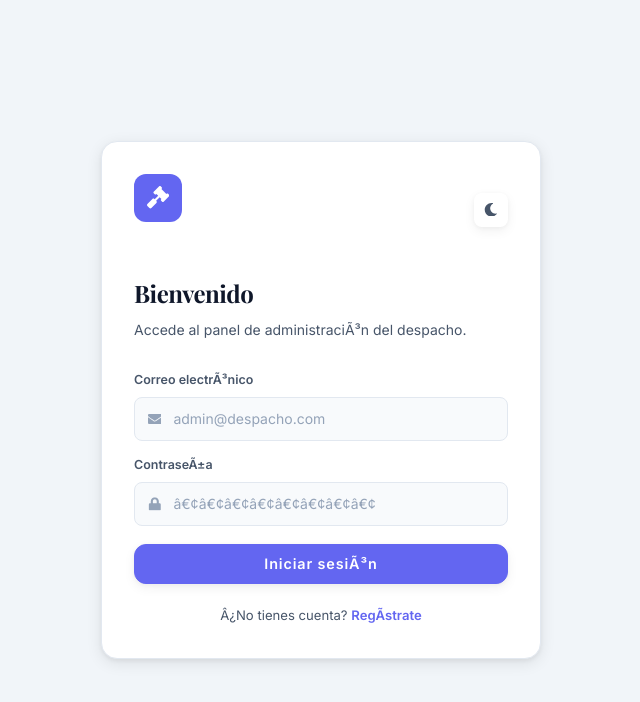
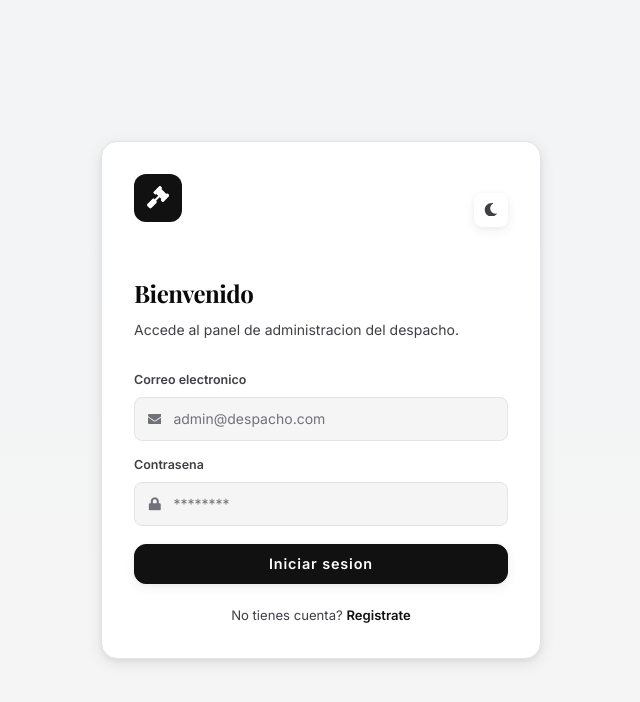
Before and after one commit to Stephy0723/firma-legal, a React (Vite) app in the folder Frontend/: page /admin/login in a window 1280 px wide. Shown: the top 702 px of the page, without its empty margins (319-959 px from the left). Built offline with nearby package versions, Linux system fonts and the light colour scheme; no server answers; a web font is replaced by a local one.

Commit message:
refactor: improve code readability and fix minor typos in Login and Register pages

```diff
--- a/Frontend/src/admin/pages/login/LoginPage.tsx
+++ b/Frontend/src/admin/pages/login/LoginPage.tsx
@@ -1,8 +1,8 @@
 import { useState } from 'react';
 import { Link, useNavigate } from 'react-router-dom';
+import { FaEnvelope, FaGavel, FaLock, FaMoon, FaSun } from 'react-icons/fa';
+import { createApiUrl } from '../../../utils/api';
 import { useAdminTheme } from '../../theme/AdminThemeContext';
-import { FaMoon, FaSun, FaGavel, FaLock, FaEnvelope } from 'react-icons/fa';
-import { createApiUrl } from '../../../utils/api';
 
 const LoginPage = () => {
   const navigate = useNavigate();
@@ -14,7 +14,12 @@ const LoginPage = () => {
 
   const handleSubmit = async (e: { preventDefault: () => void }) => {
     e.preventDefault();
-    if (!email || !password) { setError('Completa todos los campos.'); return; }
+
+    if (!email || !password) {
+      setError('Completa todos los campos.');
+      return;
+    }
+
     setLoading(true);
     setError('');
 
@@ -25,10 +30,19 @@ const LoginPage = () => {
         body: JSON.stringify({ email, password }),
       });
       const data = await res.json();
-      if (!res.ok) { setError(data.error || 'Error al iniciar sesiÃ³n.'); return; }
+
+      if (!res.ok) {
+        setError(data.error || 'Error al iniciar sesion.');
+        return;
+      }
+
       localStorage.setItem('admin_auth', 'true');
       localStorage.setItem('admin_email', data.email);
-      if (data.name) localStorage.setItem('admin_name', data.name);
+
+      if (data.name) {
+        localStorage.setItem('admin_name', data.name);
+      }
+
       navigate('/admin');
     } catch {
       setError('No se pudo conectar con el servidor.');
@@ -48,17 +62,27 @@ const LoginPage = () => {
         </div>
 
         <h1 className="admin-auth__title">Bienvenido</h1>
-        <p className="admin-auth__subtitle">Accede al panel de administraciÃ³n del despacho.</p>
+        <p className="admin-auth__subtitle">Accede al panel de administracion del despacho.</p>
 
         {error && (
-          <div style={{ background: 'var(--danger-bg)', border: '1px solid var(--danger)', borderRadius: 'var(--radius-sm)', padding: '0.65rem 0.85rem', color: 'var(--danger)', fontSize: '0.82rem', marginBottom: '0.75rem' }}>
+          <div
+            style={{
+              background: 'var(--danger-bg)',
+              border: '1px solid var(--danger)',
+              borderRadius: 'var(--radius-sm)',
+              padding: '0.65rem 0.85rem',
+              color: 'var(--danger)',
+              fontSize: '0.82rem',
+              marginBottom: '0.75rem',
+            }}
+          >
             {error}
           </div>
         )}
 
         <form className="admin-auth__form" onSubmit={handleSubmit}>
           <div className="a-field">
-            <label style={{ fontSize: '0.78rem', fontWeight: 600, color: 'var(--tx2)' }}>Correo electrÃ³nico</label>
+            <label style={{ fontSize: '0.78rem', fontWeight: 600, color: 'var(--tx2)' }}>Correo electronico</label>
             <div style={{ position: 'relative' }}>
               <FaEnvelope style={{ position: 'absolute', left: '0.85rem', top: '50%', transform: 'translateY(-50%)', color: 'var(--tx3)', fontSize: '0.85rem' }} />
               <input
@@ -66,34 +90,42 @@ const LoginPage = () => {
                 type="email"
                 placeholder="admin@despacho.com"
                 value={email}
-                onChange={(e) => { setEmail(e.target.value); setError(''); }}
+                onChange={(e) => {
+                  setEmail(e.target.value);
+                  setError('');
+                }}
                 style={{ paddingLeft: '2.4rem' }}
                 required
               />
             </div>
           </div>
+
           <div className="a-field">
-            <label style={{ fontSize: '0.78rem', fontWeight: 600, color: 'var(--tx2)' }}>ContraseÃ±a</label>
+            <label style={{ fontSize: '0.78rem', fontWeight: 600, color: 'var(--tx2)' }}>Contrasena</label>
             <div style={{ position: 'relative' }}>
               <FaLock style={{ position: 'absolute', left: '0.85rem', top: '50%', transform: 'translateY(-50%)', color: 'var(--tx3)', fontSize: '0.85rem' }} />
               <input
                 className="a-input"
                 type="password"
-                placeholder="â€¢â€¢â€¢â€¢â€¢â€¢â€¢â€¢"
+                placeholder="********"
                 value={password}
-                onChange={(e) => { setPassword(e.target.value); setError(''); }}
+                onChange={(e) => {
+                  setPassword(e.target.value);
+                  setError('');
+                }}
                 style={{ paddingLeft: '2.4rem' }}
                 required
               />
             </div>
           </div>
+
           <button type="submit" className="a-btn a-btn--primary a-btn--lg" style={{ width: '100%', marginTop: '0.25rem' }} disabled={loading}>
-            {loading ? 'Verificando...' : 'Iniciar sesiÃ³n'}
+            {loading ? 'Verificando...' : 'Iniciar sesion'}
           </button>
         </form>
 
         <p className="admin-auth__footer">
-          Â¿No tienes cuenta? <Link to="/admin/register">RegÃ­strate</Link>
+          No tienes cuenta? <Link to="/admin/register">Registrate</Link>
         </p>
       </div>
     </section>
--- a/Frontend/src/admin/pages/register/RegisterPage.tsx
+++ b/Frontend/src/admin/pages/register/RegisterPage.tsx
@@ -1,8 +1,8 @@
 import { useState } from 'react';
 import { Link, useNavigate } from 'react-router-dom';
+import { FaEnvelope, FaGavel, FaLock, FaMoon, FaSun, FaUser } from 'react-icons/fa';
+import { createApiUrl } from '../../../utils/api';
 import { useAdminTheme } from '../../theme/AdminThemeContext';
-import { FaMoon, FaSun, FaGavel, FaLock, FaEnvelope, FaUser } from 'react-icons/fa';
-import { createApiUrl } from '../../../utils/api';
 
 const RegisterPage = () => {
   const navigate = useNavigate();
@@ -15,7 +15,12 @@ const RegisterPage = () => {
 
   const handleSubmit = async (e: { preventDefault: () => void }) => {
     e.preventDefault();
-    if (!name || !email || !password) { setError('Completa todos los campos.'); return; }
+
+    if (!name || !email || !password) {
+      setError('Completa todos los campos.');
+      return;
+    }
+
     setLoading(true);
     setError('');
 
@@ -26,7 +31,12 @@ const RegisterPage = () => {
         body: JSON.stringify({ name, email, password }),
       });
       const data = await res.json();
-      if (!res.ok) { setError(data.error || 'Error al registrar cuenta.'); return; }
+
+      if (!res.ok) {
+        setError(data.error || 'Error al registrar cuenta.');
+        return;
+      }
+
       localStorage.setItem('admin_auth', 'true');
       localStorage.setItem('admin_name', data.name);
       localStorage.setItem('admin_email', data.email);
@@ -43,7 +53,7 @@ const RegisterPage = () => {
       <div className="admin-auth__card">
         <div style={{ display: 'flex', justifyContent: 'space-between', alignItems: 'center', marginBottom: '1.75rem' }}>
           <div className="admin-auth__logo"><FaGavel /></div>
-          <button type="button" className="a-btn a-btn--ghost a-btn--icon" onClick={toggleTheme}>
+          <button type="button" className="a-btn a-btn--ghost a-btn--icon" onClick={toggleTheme} title="Cambiar tema">
             {theme === 'dark' ? <FaSun /> : <FaMoon />}
           </button>
         </div>
@@ -52,7 +62,17 @@ const RegisterPage = () => {
         <p className="admin-auth__subtitle">Registra un nuevo administrador del despacho.</p>
 
         {error && (
-          <div style={{ background: 'var(--danger-bg)', border: '1px solid var(--danger)', borderRadius: 'var(--radius-sm)', padding: '0.65rem 0.85rem', color: 'var(--danger)', fontSize: '0.82rem', marginBottom: '0.75rem' }}>
+          <div
+            style={{
+              background: 'var(--danger-bg)',
+              border: '1px solid var(--danger)',
+              borderRadius: 'var(--radius-sm)',
+              padding: '0.65rem 0.85rem',
+              color: 'var(--danger)',
+              fontSize: '0.82rem',
+              marginBottom: '0.75rem',
+            }}
+          >
             {error}
           </div>
         )}
@@ -62,30 +82,66 @@ const RegisterPage = () => {
             <label style={{ fontSize: '0.78rem', fontWeight: 600, color: 'var(--tx2)' }}>Nombre completo</label>
             <div style={{ position: 'relative' }}>
               <FaUser style={{ position: 'absolute', left: '0.85rem', top: '50%', transform: 'translateY(-50%)', color: 'var(--tx3)', fontSize: '0.85rem' }} />
-              <input className="a-input" type="text" placeholder="Tu nombre" value={name} onChange={(e) => { setName(e.target.value); setError(''); }} style={{ paddingLeft: '2.4rem' }} required />
+              <input
+                className="a-input"
+                type="text"
+                placeholder="Tu nombre"
+                value={name}
+                onChange={(e) => {
+                  setName(e.target.value);
+                  setError('');
+                }}
+                style={{ paddingLeft: '2.4rem' }}
+                required
+              />
             </div>
           </div>
+
           <div className="a-field">
-            <label style={{ fontSize: '0.78rem', fontWeight: 600, color: 'var(--tx2)' }}>Correo electrÃ³nico</label>
+            <label style={{ fontSize: '0.78rem', fontWeight: 600, color: 'var(--tx2)' }}>Correo electronico</label>
             <div style={{ position: 'relative' }}>
               <FaEnvelope style={{ position: 'absolute', left: '0.85rem', top: '50%', transform: 'translateY(-50%)', color: 'var(--tx3)', fontSize: '0.85rem' }} />
-              <input className="a-input" type="email" placeholder="correo@despacho.com" value={email} onChange={(e) => { setEmail(e.target.value); setError(''); }} style={{ paddingLeft: '2.4rem' }} required />
+              <input
+                className="a-input"
+                type="email"
+                placeholder="correo@despacho.com"
+                value={email}
+                onChange={(e) => {
+                  setEmail(e.target.value);
+                  setError('');
+                }}
+                style={{ paddingLeft: '2.4rem' }}
+                required
+              />
             </div>
           </div>
+
           <div className="a-field">
-            <label style={{ fontSize: '0.78rem', fontWeight: 600, color: 'var(--tx2)' }}>ContraseÃ±a</label>
+            <label style={{ fontSize: '0.78rem', fontWeight: 600, color: 'var(--tx2)' }}>Contrasena</label>
             <div style={{ position: 'relative' }}>
               <FaLock style={{ position: 'absolute', left: '0.85rem', top: '50%', transform: 'translateY(-50%)', color: 'var(--tx3)', fontSize: '0.85rem' }} />
-              <input className="a-input" type="password" placeholder="â€¢â€¢â€¢â€¢â€¢â€¢â€¢â€¢" value={password} onChange={(e) => { setPassword(e.target.value); setError(''); }} style={{ paddingLeft: '2.4rem' }} required />
+              <input
+                className="a-input"
+                type="password"
+                placeholder="********"
+                value={password}
+                onChange={(e) => {
+                  setPassword(e.target.value);
+                  setError('');
+                }}
+                style={{ paddingLeft: '2.4rem' }}
+                required
+              />
             </div>
           </div>
+
           <button type="submit" className="a-btn a-btn--primary a-btn--lg" style={{ width: '100%', marginTop: '0.25rem' }} disabled={loading}>
             {loading ? 'Registrando...' : 'Crear cuenta'}
           </button>
         </form>
 
         <p className="admin-auth__footer">
-          Â¿Ya tienes cuenta? <Link to="/admin/login">Inicia sesiÃ³n</Link>
+          Ya tienes cuenta? <Link to="/admin/login">Inicia sesion</Link>
         </p>
       </div>
     </section>
--- a/Frontend/src/admin/styles/admin.scss
+++ b/Frontend/src/admin/styles/admin.scss
@@ -3,60 +3,72 @@
    ───────────────────────────────────────────── */
 
 /* ── Tokens ── */
+
+/* ADMIN THEME VARIABLES - LIGHT */
 [data-admin-theme='light'] {
-  --ab:       #F1F5F9;
+  --ab:       #F3F4F6;
   --sb:       #FFFFFF;
-  --sb2:      #F8FAFC;
-  --sb3:      #EEF2FF;
-  --tx:       #0F172A;
-  --tx2:      #475569;
-  --tx3:      #94A3B8;
-  --bd:       #E2E8F0;
-  --bd2:      #CBD5E1;
-  --ac:       #6366F1;
-  --ac2:      #4F46E5;
-  --ac-bg:    #EEF2FF;
-  --ac-tx:    #4338CA;
+  --sb2:      #F5F5F5;
+  --sb3:      #EBEBEB;
+  --tx:       #0A0A0A;
+  --tx2:      #3F3F46;
+  --tx3:      #71717A;
+  --bd:       #E4E4E7;
+  --bd2:      #D4D4D8;
+  --ac:       #111111;
+  --ac2:      #000000;
+  --ac-bg:    #F1F1F1;
+  --ac-tx:    #111111;
+  --on-ac:    #FFFFFF;
   --danger:   #EF4444;
   --danger-bg:#FEF2F2;
-  --success:  #10B981;
-  --success-bg:#ECFDF5;
-  --warning:  #F59E0B;
-  --warning-bg:#FFFBEB;
+  --success:  #111111;
+  --success-bg:#F3F4F6;
+  --warning:  #27272A;
+  --warning-bg:#F5F5F5;
   --sh:       0 1px 3px rgba(0,0,0,0.07), 0 1px 2px rgba(0,0,0,0.04);
   --sh2:      0 4px 16px rgba(0,0,0,0.09), 0 2px 4px rgba(0,0,0,0.05);
   --sh3:      0 20px 60px rgba(0,0,0,0.15);
   --radius:   12px;
   --radius-sm:8px;
   --radius-lg:16px;
-}
-
+  /* ADMIN CUSTOM COLORS */
+  --admin-primary: #7c3aed; /* Morado principal */
+  --admin-on-primary: #fff; /* Texto sobre morado */
+}
+
+
+/* ADMIN THEME VARIABLES - DARK */
 [data-admin-theme='dark'] {
-  --ab:       #080C14;
-  --sb:       #0F172A;
-  --sb2:      #172033;
-  --sb3:      #1E1B4B;
-  --tx:       #F1F5F9;
-  --tx2:      #94A3B8;
-  --tx3:      #475569;
-  --bd:       #1E293B;
-  --bd2:      #334155;
-  --ac:       #818CF8;
-  --ac2:      #6366F1;
-  --ac-bg:    #1E1B4B;
-  --ac-tx:    #A5B4FC;
+  --ab:       #141418;
+  --sb:       #1B1B21;
+  --sb2:      #23232A;
+  --sb3:      #303039;
+  --tx:       #FAFAFA;
+  --tx2:      #D4D4D8;
+  --tx3:      #A1A1AA;
+  --bd:       #34343D;
+  --bd2:      #4A4A55;
+  --ac:       #F5F5F5;
+  --ac2:      #D4D4D8;
+  --ac-bg:    #25252D;
+  --ac-tx:    #F5F5F5;
+  --on-ac:    #09090B;
   --danger:   #F87171;
   --danger-bg:#2D1B1B;
-  --success:  #34D399;
-  --success-bg:#0D2B22;
-  --warning:  #FBBF24;
-  --warning-bg:#2D2006;
+  --success:  #E4E4E7;
+  --success-bg:#25252D;
+  --warning:  #E4E4E7;
+  --warning-bg:#25252D;
   --sh:       0 1px 3px rgba(0,0,0,0.3), 0 1px 2px rgba(0,0,0,0.2);
   --sh2:      0 4px 16px rgba(0,0,0,0.4), 0 2px 4px rgba(0,0,0,0.3);
   --sh3:      0 20px 60px rgba(0,0,0,0.6);
   --radius:   12px;
   --radius-sm:8px;
   --radius-lg:16px;
+  /* ADMIN CUSTOM COLORS */
+  --admin-primary: #7c3aed; /* Morado principal */
+  --admin-on-primary: #fff; /* Texto sobre morado */
 }
 
 [data-admin-theme] * { box-sizing: border-box; }
@@ -68,7 +80,7 @@
   height: 100vh;
   display: grid;
   grid-template-columns: 260px 1fr;
-  background: var(--ab);
+  background: var(--sb);
   color: var(--tx);
   transition: grid-template-columns 0.2s ease;
   overflow: hidden;
@@ -86,7 +98,8 @@
 .admin-shell__content {
   flex: 1;
   padding: 1.5rem;
-  background: var(--ab);
+  background: var(--sb);
+  color: var(--tx);
   overflow-y: auto;
 }
 
@@ -125,7 +138,7 @@
     border-radius: var(--radius-sm);
     display: grid;
     place-items: center;
-    color: #fff;
+    color: var(--on-ac);
     font-size: 1.1rem;
     flex-shrink: 0;
   }
@@ -205,7 +218,7 @@
   padding: 0.15rem 0.45rem;
   border-radius: 999px;
   background: var(--ac);
-  color: #fff;
+  color: var(--on-ac);
   line-height: 1.4;
 }
 
@@ -235,7 +248,7 @@
   background: var(--ac);
   display: grid;
   place-items: center;
-  color: #fff;
+  color: var(--on-ac);
   font-size: 0.8rem;
   font-weight: 700;
   flex-shrink: 0;
@@ -690,7 +703,7 @@
   width: 32px;
   height: 32px;
   background: linear-gradient(135deg, var(--ac), var(--ac2));
-  color: #fff;
+  color: var(--on-ac);
   font-size: 0.72rem;
   font-weight: 700;
   border-radius: 50%;
@@ -777,8 +790,8 @@
   &--primary {
     background: var(--ac);
     border-color: var(--ac);
-    color: #fff;
-    &:hover { background: var(--ac2); border-color: var(--ac2); color: #fff; }
+    color: var(--on-ac);
+    &:hover { background: var(--ac2); border-color: var(--ac2); color: var(--on-ac); }
   }
 
   &--danger {
@@ -1336,7 +1349,7 @@
   display: grid;
   place-items: center;
   padding: 1.5rem;
-  background: var(--ab);
+  background: linear-gradient(180deg, var(--ab) 0%, var(--sb2) 100%);
 }
 
 .admin-auth__card {
@@ -1356,7 +1369,7 @@
   border-radius: var(--radius);
   display: grid;
   place-items: center;
-  color: #fff;
+  color: var(--on-ac);
   font-size: 1.4rem;
   margin-bottom: 1.5rem;
 }
@@ -1602,13 +1615,19 @@
   font-size: 1rem;
   flex-shrink: 0;
 
-  &--email { background: #eef1ff; color: #4a6cf7; }
-  &--whatsapp { background: #e8f8ee; color: #25d366; }
+  &--email,
+  &--whatsapp {
+    background: var(--sb2);
+    color: var(--ac);
+    border: 1px solid var(--bd);
+  }
 }
 
 [data-admin-theme='dark'] {
-  .inbox-contact-card__icon--email { background: rgba(74, 108, 247, 0.15); }
-  .inbox-contact-card__icon--whatsapp { background: rgba(37, 211, 102, 0.15); }
+  .inbox-contact-card__icon--email,
+  .inbox-contact-card__icon--whatsapp {
+    background: var(--sb2);
+  }
 }
 
 .inbox-contact-card__info { display: flex; flex-direction: column; min-width: 0; }
@@ -1691,7 +1710,7 @@
   height: 52px;
   border-radius: 50%;
   background: var(--ac);
-  color: #fff;
+  color: var(--on-ac);
   display: grid;
   place-items: center;
   font-weight: 700;
@@ -1784,14 +1803,14 @@
   background: var(--ac-bg);
   transition: background 0.15s, border-color 0.15s;
 
-  &:hover { background: var(--ac); color: #fff; border-color: var(--ac); }
+  &:hover { background: var(--ac); color: var(--on-ac); border-color: var(--ac); }
 
   &--whatsapp {
-    color: #25d366;
-    background: rgba(37, 211, 102, 0.08);
-    border-color: rgba(37, 211, 102, 0.3);
-
-    &:hover { background: #25d366; color: #fff; border-color: #25d366; }
+    color: var(--ac);
+    background: var(--sb2);
+    border-color: var(--bd);
+
+    &:hover { background: var(--ac); color: var(--on-ac); border-color: var(--ac); }
   }
 }
 
@@ -2163,7 +2182,7 @@
   transition: all 0.12s;
   font-size: 1rem;
 
-  &:hover { background: var(--ac); color: #fff; border-color: var(--ac); }
+  &:hover { background: var(--ac); color: var(--on-ac); border-color: var(--ac); }
 }
 
 .admin-ai-panel {
--- a/Frontend/src/admin/theme/AdminThemeContext.tsx
+++ b/Frontend/src/admin/theme/AdminThemeContext.tsx
@@ -1,5 +1,6 @@
 import { createContext, useContext, useEffect, useMemo, useState } from 'react';
 import type { PropsWithChildren } from 'react';
+import { useLocation } from 'react-router-dom';
 
 type AdminTheme = 'light' | 'dark';
 
@@ -17,13 +18,26 @@ const applyThemeToDocument = (theme: AdminTheme) => {
   document.documentElement.setAttribute('data-admin-theme', theme);
 };
 
+const isAdminAuthRoute = (pathname: string) => pathname === '/admin/login' || pathname === '/admin/register';
+
 const getInitialTheme = (): AdminTheme => {
+  if (typeof window !== 'undefined' && isAdminAuthRoute(window.location.pathname)) {
+    return 'light';
+  }
+
   const savedTheme = localStorage.getItem(STORAGE_KEY);
   return savedTheme === 'dark' || savedTheme === 'light' ? savedTheme : 'light';
 };
 
 export const AdminThemeProvider = ({ children }: PropsWithChildren) => {
+  const location = useLocation();
   const [theme, setThemeState] = useState<AdminTheme>(() => getInitialTheme());
+
+  useEffect(() => {
+    if (isAdminAuthRoute(location.pathname) && theme !== 'light') {
+      setThemeState('light');
+    }
+  }, [location.pathname, theme]);
 
   useEffect(() => {
     applyThemeToDocument(theme);
--- a/Frontend/src/utils/adminWorkspace.ts
+++ b/Frontend/src/utils/adminWorkspace.ts
@@ -37,7 +37,7 @@ export const saveAdminWorkspaceSettings = async (settings: Partial<AdminWorkspac
   const merged = { ...loadAdminWorkspaceSettings(), ...settings };
   localStorage.setItem(STORAGE_KEY, JSON.stringify(merged));
   try {
-    await fetch(createApiUrl('/api/settings'), {
+    await fetch(createApiUrl('/settings'), {
       method: 'PUT',
       headers: { 'Content-Type': 'application/json' },
       body: JSON.stringify(merged),
@@ -50,7 +50,7 @@ export const saveAdminWorkspaceSettings = async (settings: Partial<AdminWorkspac
 
 export const syncAdminWorkspaceSettingsFromAPI = async (): Promise<void> => {
   try {
-    const res = await fetch(createApiUrl('/api/settings'));
+    const res = await fetch(createApiUrl('/settings'));
     if (!res.ok) return;
     const data = await res.json() as Partial<AdminWorkspaceSettings>;
     const merged = { ...DEFAULT_SETTINGS, ...data };
```
Also changed, not shown: Frontend/src/utils/api.ts (+7 -2 lines).
